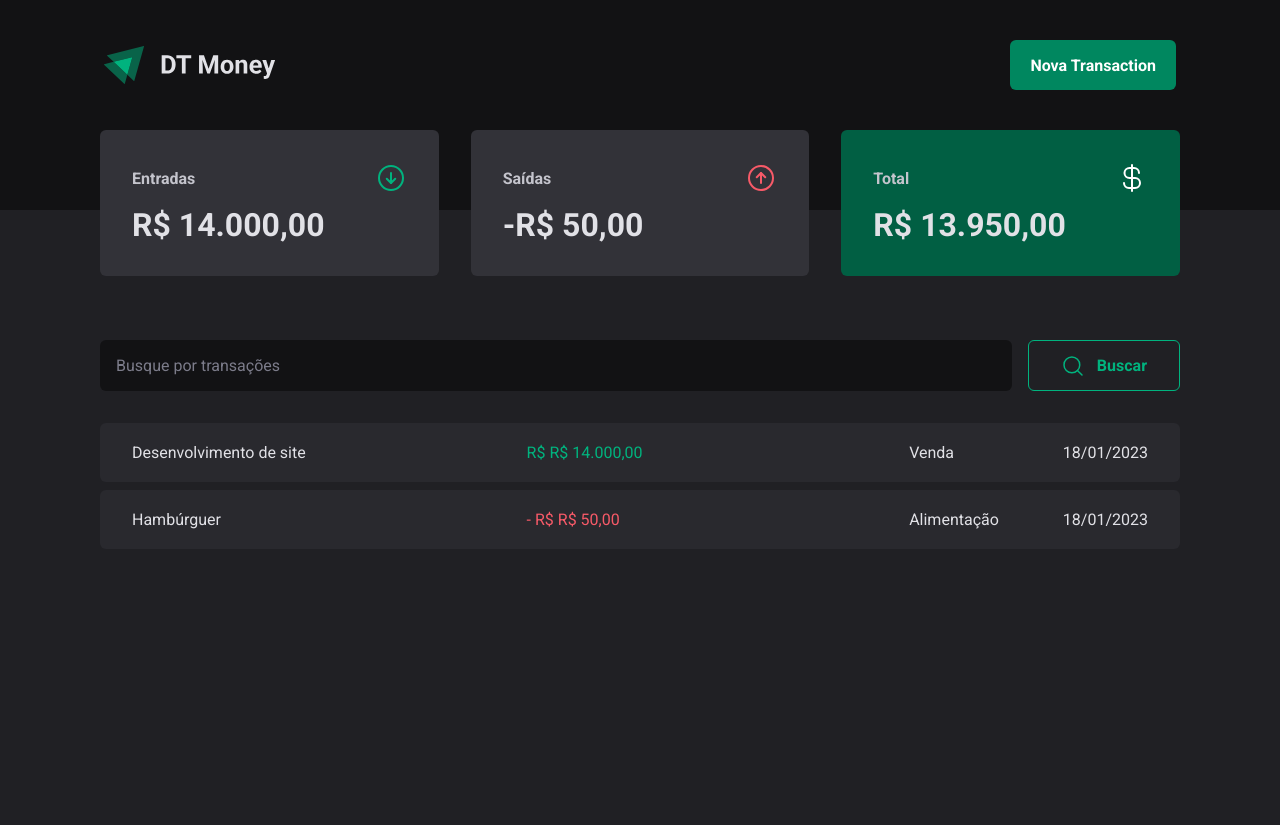
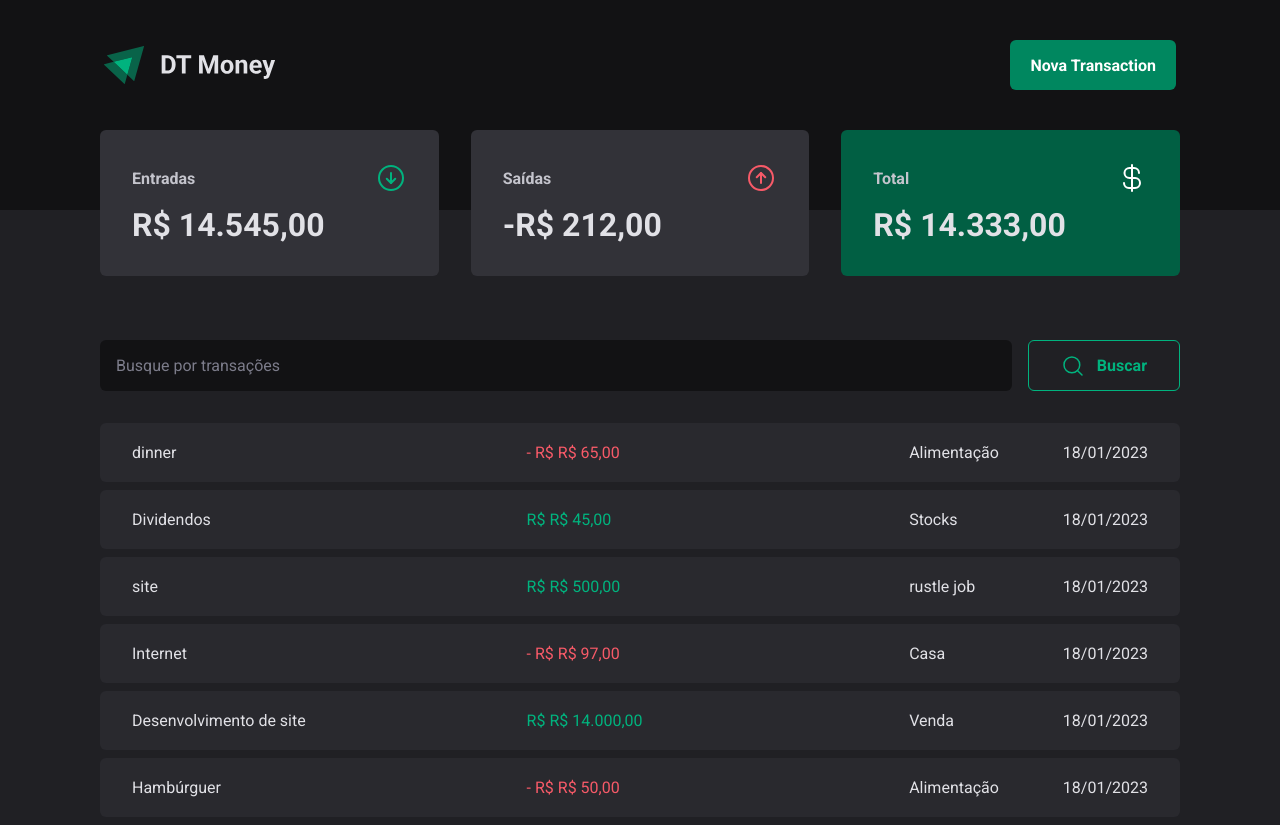
Before and after one commit to Anathangv/reactjs_ignitecourse_dt_money, a React (Vite) app: page / in a window 1280 px wide. Before the commit the page ends 800 px from the top, so only its background shows below. Built offline with nearby package versions, Linux system fonts and the light colour scheme; data requests are answered from the project's data file.

Commit message:
feat: improved the create transaction functionality

```diff
--- a/server.json
+++ b/server.json
@@ -1,5 +1,5 @@
 {
-  "transaction": [
+  "transactions": [
     {
       "id": 1,
       "description": "Desenvolvimento de site",
@@ -15,6 +15,38 @@
       "category": "Alimentação",
       "value": 50,
       "createdAt": "2023-01-18T19:30:44.505Z"
+    },
+    {
+      "description": "Internet",
+      "category": "Casa",
+      "type": "outcome",
+      "value": 97,
+      "createdAt": "2023-01-18T21:46:46.527Z",
+      "id": 3
+    },
+    {
+      "description": "site",
+      "category": "rustle job",
+      "type": "income",
+      "value": 500,
+      "createdAt": "2023-01-18T22:21:11.205Z",
+      "id": 4
+    },
+    {
+      "description": "Dividendos",
+      "category": "Stocks",
+      "type": "income",
+      "value": 45,
+      "createdAt": "2023-01-18T22:22:44.632Z",
+      "id": 5
+    },
+    {
+      "description": "dinner",
+      "category": "Alimentação",
+      "type": "outcome",
+      "value": 65,
+      "createdAt": "2023-01-18T22:25:54.195Z",
+      "id": 6
     }
   ]
 }
--- a/src/components/NewTransactionModal/index.tsx
+++ b/src/components/NewTransactionModal/index.tsx
@@ -1,11 +1,6 @@
 import * as Dialog from '@radix-ui/react-dialog'
 import { ArrowCircleDown, ArrowCircleUp, X } from 'phosphor-react'
-import { useContext } from 'react'
 import { useForm, FormProvider, Controller } from 'react-hook-form'
-import {
-  ITransaction,
-  TransactionContext,
-} from '../../contexts/TransactionContext'
 import {
   CloseButton,
   Content,
@@ -15,6 +10,8 @@ import {
 } from './styles'
 import * as zod from 'zod'
 import { zodResolver } from '@hookform/resolvers/zod'
+import { useContext } from 'react'
+import { TransactionContext } from '../../contexts/TransactionContext'
 
 /*
 TODO
@@ -34,15 +31,9 @@ const newTransactionFormDataSchema = zod.object({
 
 type NewTransactionFormData = zod.infer<typeof newTransactionFormDataSchema>
 
-const TransactionTypes = {
-  income: 'income',
-  outcome: 'outcome',
-}
-
 export function NewTransactionModal({
   closeNewTransactionModal,
 }: INewTransactionModal) {
-  const { addNewTransaction } = useContext(TransactionContext)
   const {
     register,
     formState: { isSubmitting },
@@ -60,19 +51,10 @@ export function NewTransactionModal({
     resolver: zodResolver(newTransactionFormDataSchema),
   })
 
+  const { createTransaction } = useContext(TransactionContext)
+
   async function handleAddNewTransaction(transaction: NewTransactionFormData) {
-    await new Promise((resolve) => setTimeout(resolve, 2000))
-
-    console.log('handleAddNewTransaction', transaction)
-
-    addNewTransaction({
-      description: transaction.description,
-      category: transaction.category,
-      value: transaction.value,
-      type: TransactionTypes[transaction.type],
-      createdAt: new Date().toISOString(),
-    } as ITransaction)
-
+    createTransaction(transaction)
     closeNewTransactionModal()
     reset()
   }
--- a/src/contexts/TransactionContext.tsx
+++ b/src/contexts/TransactionContext.tsx
@@ -14,9 +14,16 @@ export interface ITransaction {
   createdAt: string
 }
 
+interface ICreateTransactionInput {
+  description: string
+  value: number
+  category: string
+  type: 'income' | 'outcome'
+}
+
 interface ITransactionContextType {
   transactions: ITransaction[]
-  addNewTransaction: (transaction: ITransaction) => void
+  createTransaction: (transaction: ICreateTransactionInput) => Promise<void>
   fetchTransactions: (query: string) => Promise<void>
 }
 
@@ -26,8 +33,10 @@ export function TransactionProvider({ children }: TransactionContextProps) {
   const [transactions, setTransactions] = useState<ITransaction[]>([])
 
   async function fetchTransactions(query?: string) {
-    const response = await api.get('transaction', {
+    const response = await api.get('transactions', {
       params: {
+        _sort: 'createdAt',
+        _order: 'desc',
         q: query,
       },
     })
@@ -39,24 +48,27 @@ export function TransactionProvider({ children }: TransactionContextProps) {
     fetchTransactions()
   }, [])
 
-  useEffect(() => {
-    setTransactions(transactions)
-  }, [transactions])
+  async function createTransaction(data: ICreateTransactionInput) {
+    const { category, description, type, value } = data
 
-  function addNewTransaction(transaction: ITransaction) {
-    console.log('addNewTransaction', transaction)
+    const response = await api.post('transactions', {
+      description,
+      category,
+      type,
+      value,
+      createdAt: new Date(),
+    })
 
-    setTransactions((transations) => [
-      ...transations,
-      { ...transaction, id: transations.length + 1 },
-    ])
+    console.log(response)
+
+    setTransactions((transactions) => [response.data, ...transactions])
   }
 
   return (
     <TransactionContext.Provider
       value={{
         transactions,
-        addNewTransaction,
+        createTransaction,
         fetchTransactions,
       }}
     >
--- a/src/pages/Home/index.tsx
+++ b/src/pages/Home/index.tsx
@@ -22,6 +22,7 @@ Technology
  - Intl - formatter
  - json-server
   - full-text search
+  - query params, sort and order
  - custom hook
  - axios
 */
```
